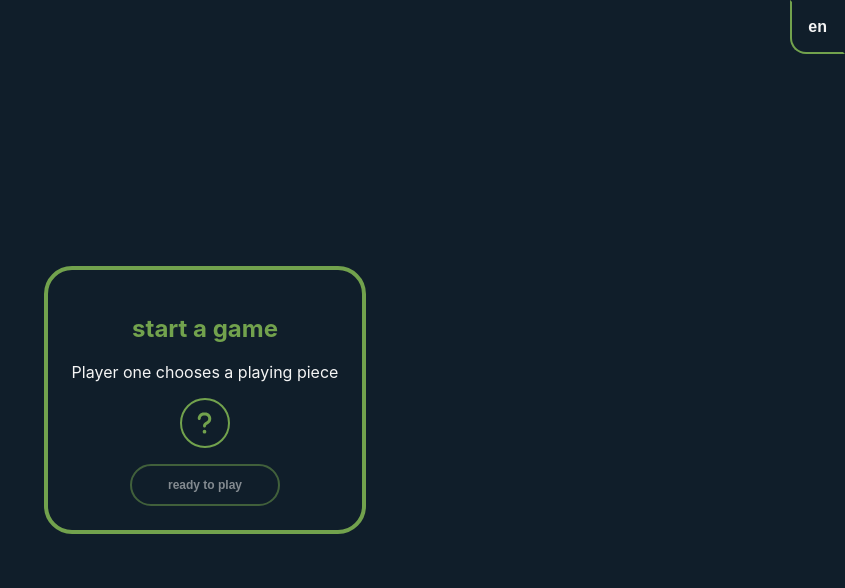
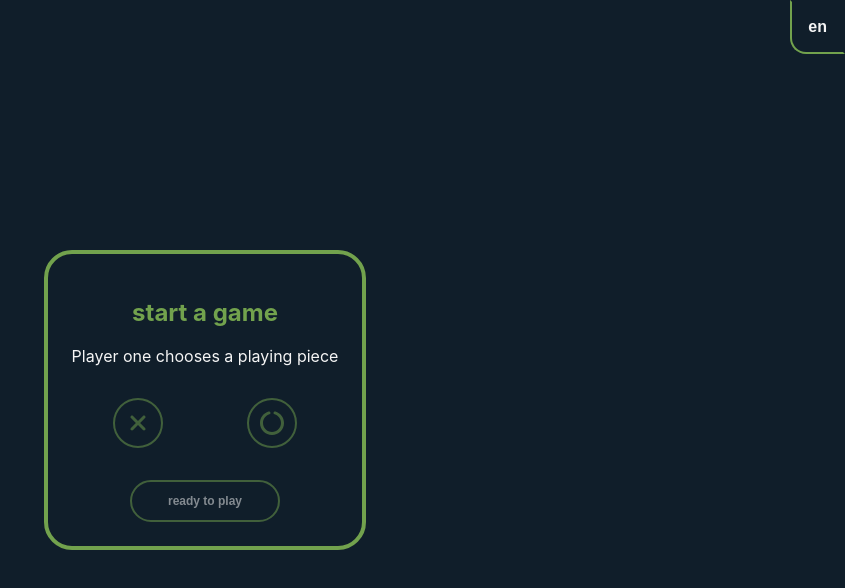
Before and after one commit to DigitaleWeltLibrary/tic-tac-to, a React (Vite) app: page / in a window 1280 px wide. Shown: the top 588 px of the page, without its empty margins (435-1280 px from the left). Built offline with nearby package versions, Linux system fonts and the light colour scheme.

Commit message:
game start UI redesign

```diff
--- a/src/components/StartGame.jsx
+++ b/src/components/StartGame.jsx
@@ -1,49 +1,49 @@
-import { useNavigate } from "react-router-dom"
-import { faCircleNotch, faQuestion, faXmark } from "@fortawesome/free-solid-svg-icons";
+import { useNavigate } from "react-router-dom";
+import { faCircleNotch, faXmark } from "@fortawesome/free-solid-svg-icons";
 import { FontAwesomeIcon } from "@fortawesome/react-fontawesome";
 import ChangeLang from "./ChangeLang";
-import gettranslation from "../utils/gettranslation"
+import gettranslation from "../utils/gettranslation";
 
-export default function StartGame({ setPlayerSymbol, currentplayer, changelanguage, getlang }) {
-
-    /* NOTE change the player symbol */
-    const changePlayer = () => {
-        if (currentplayer === null)
-            setPlayerSymbol("X")
-        else
-            setPlayerSymbol(currentplayer === "X" ? "O" : "X")
-    }
-
+export default function StartGame({
+  setPlayerSymbol,
+  currentplayer,
+  changelanguage,
+  getlang,
+}) {
   /* NOTE sends the player to the game */
-    const Navigate = useNavigate()
-    const sendToGame = () => { Navigate("/game"); };
+  const Navigate = useNavigate();
+  const sendToGame = () => {
+    Navigate("/game");
+  };
 
   return (
     <>
-            <ChangeLang
-                changelanguage={changelanguage}
-                getlang={getlang}
-            />
+      <ChangeLang changelanguage={changelanguage} getlang={getlang} />
       <article className="start">
         <h1>{gettranslation(getlang, "start")}</h1>
         <p>{gettranslation(getlang, "character")}</p>
-                <button onClick={changePlayer} className="player">
-                    <FontAwesomeIcon
-                        icon={
-                            currentplayer == null
-                                ? faQuestion
-                                : (currentplayer === "X" ? faXmark : faCircleNotch)
-                        }
-                        color='#72a24d'
-                        size='2xl'
-                    />
+
+        <section className="players">
+          <button
+            onClick={() => setPlayerSymbol("X")}
+            className={currentplayer === "X" ? "active player" : "player"}
+          >
+            <FontAwesomeIcon icon={faXmark} color="#72a24d" size="2xl" />
           </button>
+          <button
+            className={currentplayer === "O" ? "active player" : "player"}
+            onClick={() => setPlayerSymbol("O")}
+          >
+            <FontAwesomeIcon icon={faCircleNotch} color="#72a24d" size="2xl" />
+          </button>
+        </section>
 
-                <button
-                    disabled={currentplayer === null}
-                    onClick={sendToGame}
-                >{gettranslation(getlang, "startbtn")}</button>
+        <button disabled={currentplayer === null} onClick={sendToGame}>
+          {currentplayer == null
+            ? gettranslation(getlang, "startbtn")
+            : gettranslation(getlang, "startbtn") + " " + currentplayer}
+        </button>
       </article>
     </>
-    )
+  );
 }
--- a/src/style/main.scss
+++ b/src/style/main.scss
@@ -6,7 +6,8 @@ body {
   display: flex;
   justify-content: center;
   align-items: center;
-  font-family: -apple-system, BlinkMacSystemFont, 'Segoe UI', Roboto, Oxygen, Ubuntu, Cantarell, 'Open Sans', 'Helvetica Neue', sans-serif;
+  font-family: -apple-system, BlinkMacSystemFont, "Segoe UI", Roboto, Oxygen,
+    Ubuntu, Cantarell, "Open Sans", "Helvetica Neue", sans-serif;
 
   h1 {
     color: #72a24d;
@@ -20,14 +21,14 @@ body {
   button,
   select {
     border-radius: 1.7rem;
-    padding: .75rem;
+    padding: 0.75rem;
     display: block;
     margin: 1rem auto 0;
     background-color: transparent;
     border: 2px solid #72a24d;
     color: whitesmoke;
     cursor: pointer;
-    font-size: .75rem;
+    font-size: 0.75rem;
     transition: 500ms all;
     font-weight: bold;
     min-width: 150px;
@@ -45,39 +46,50 @@ body {
       font-size: 1rem;
     }
 
-
-
     &:disabled {
-      opacity: .5;
+      opacity: 0.5;
       cursor: not-allowed;
     }
 
     &:hover:not(&:disabled) {
       color: #72a24d;
-
     }
   }
 
   article {
-
-
     &.start {
       border: 4px solid #72a24d;
       border-radius: 1.75rem;
       padding: 1.5rem;
 
-      .player {
-        width: 50px;
-        min-width: unset;
-        aspect-ratio: 1/1;
-        padding: 0;
+      .players {
+        display: flex;
+        justify-content: space-around;
+        align-items: center;
+        margin-block: 0 2rem;
+
+        .player {
+          width: 50px;
+          min-width: unset;
+          aspect-ratio: 1/1;
+          padding: 0;
+          opacity: 0.5;
+
+          &.active{
+            opacity: 1;
+            background:rgb(114, 162, 77,.15);
+          }
+
+          &:not(&.active):hover {
+            opacity: 0.75;
+          }
+        }
       }
     }
 
-
     .game {
       border: 3px solid #72a24d;
-      border-radius: .75rem;
+      border-radius: 0.75rem;
       aspect-ratio: 1/1;
       margin-top: 1rem;
       width: min(90dvw, 400px);
```
Lines whose indentation alone changed are shown as unchanged.
